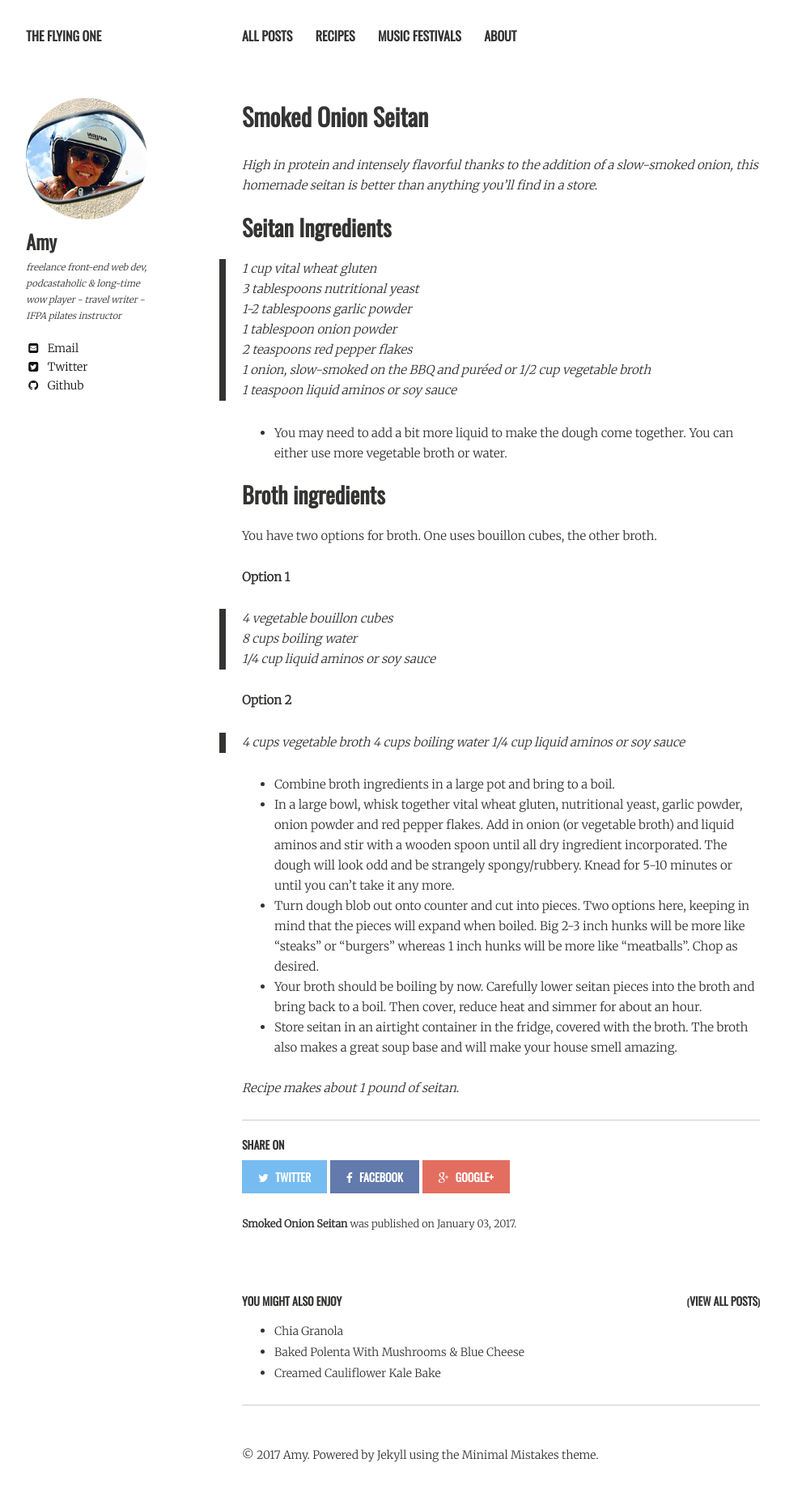
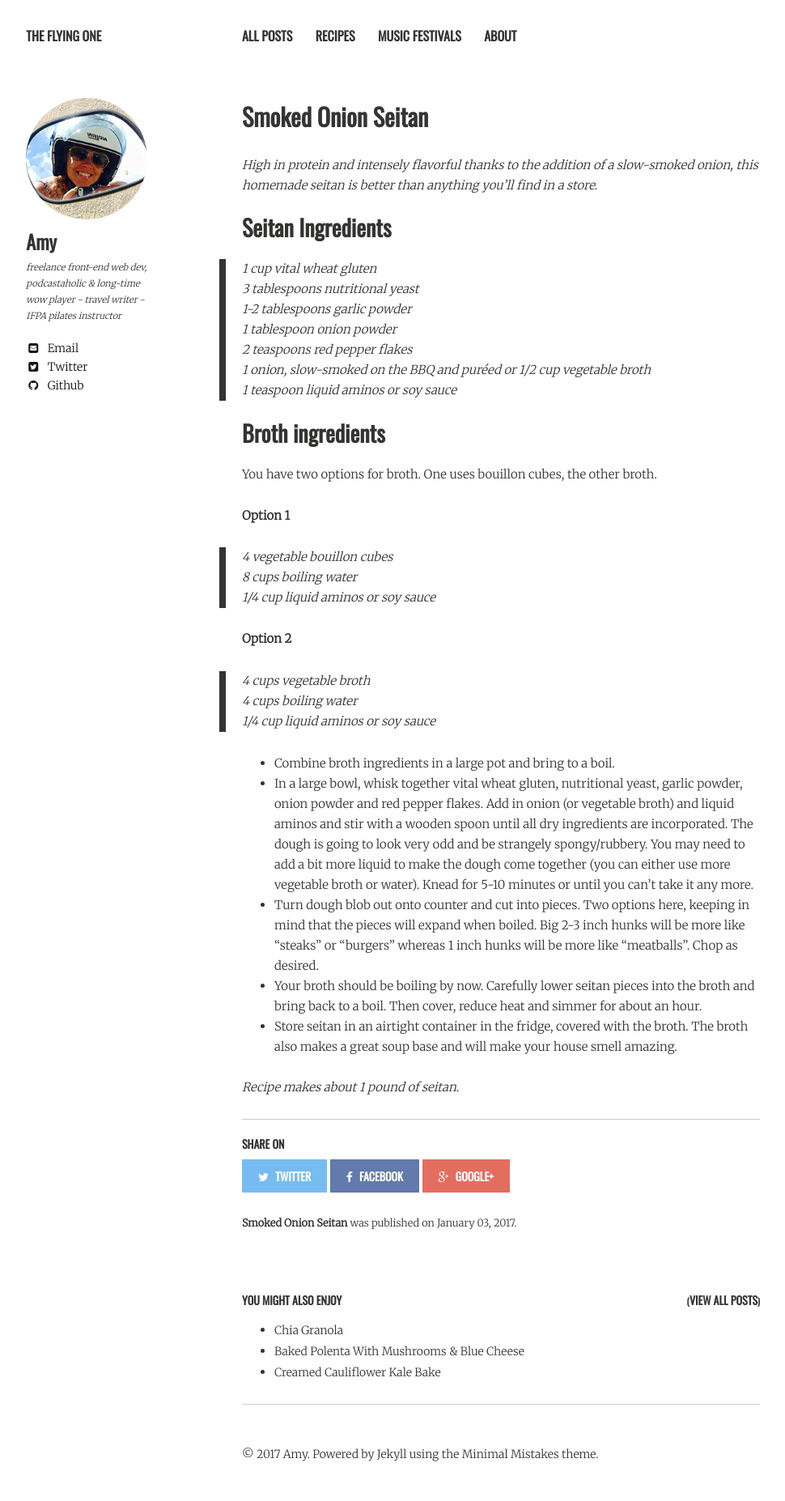
Before and after one commit to amypeniston/blog, a Jekyll site: the page built from _posts/2017-01-03-smoked-onion-seitan.markdown, in a window 1280 px wide. Shown: the whole page at 81% size, without its empty margins (21-991 px from the left). Built offline with Jekyll 4.4.1, drawn with Linux system fonts in a browser that asks for light colours; nearby versions of some CDN libraries; part of the change alters nothing that is shown.

Commit message:
Fixed Seitan recipe formatting

```diff
--- a/_posts/2017-01-03-smoked-onion-seitan.markdown
+++ b/_posts/2017-01-03-smoked-onion-seitan.markdown
@@ -22,8 +22,6 @@ date: 2017-01-03T14:24:07-04:00
 > 1 onion, slow-smoked on the BBQ and puréed or 1/2 cup vegetable broth
 > 1 teaspoon liquid aminos or soy sauce
 
-* You may need to add a bit more liquid to make the dough come together. You can either use more vegetable broth or water.
-
 ## Broth ingredients
 
 You have two options for broth. One uses bouillon cubes, the other broth.
@@ -41,7 +39,7 @@ You have two options for broth. One uses bouillon cubes, the other broth.
 > 1/4 cup liquid aminos or soy sauce
 
 * Combine broth ingredients in a large pot and bring to a boil.
-* In a large bowl, whisk together vital wheat gluten, nutritional yeast, garlic powder, onion powder and red pepper flakes. Add in onion (or vegetable broth) and liquid aminos and stir with a wooden spoon until all dry ingredient incorporated. The dough will look odd and be strangely spongy/rubbery. Knead for 5-10 minutes or until you can't take it any more.
+* In a large bowl, whisk together vital wheat gluten, nutritional yeast, garlic powder, onion powder and red pepper flakes. Add in onion (or vegetable broth) and liquid aminos and stir with a wooden spoon until all dry ingredients are incorporated. The dough is going to look very odd and be strangely spongy/rubbery.  You may need to add a bit more liquid to make the dough come together (you can either use more vegetable broth or water). Knead for 5-10 minutes or until you can't take it any more.
 * Turn dough blob out onto counter and cut into pieces. Two options here, keeping in mind that the pieces will expand when boiled. Big 2-3 inch hunks will be more like "steaks" or "burgers" whereas 1 inch hunks will be more like "meatballs". Chop as desired.
 * Your broth should be boiling by now. Carefully lower seitan pieces into the broth and bring back to a boil. Then cover, reduce heat and simmer for about an hour.
 * Store seitan in an airtight container in the fridge, covered with the broth. The broth also makes a great soup base and will make your house smell amazing.
```
